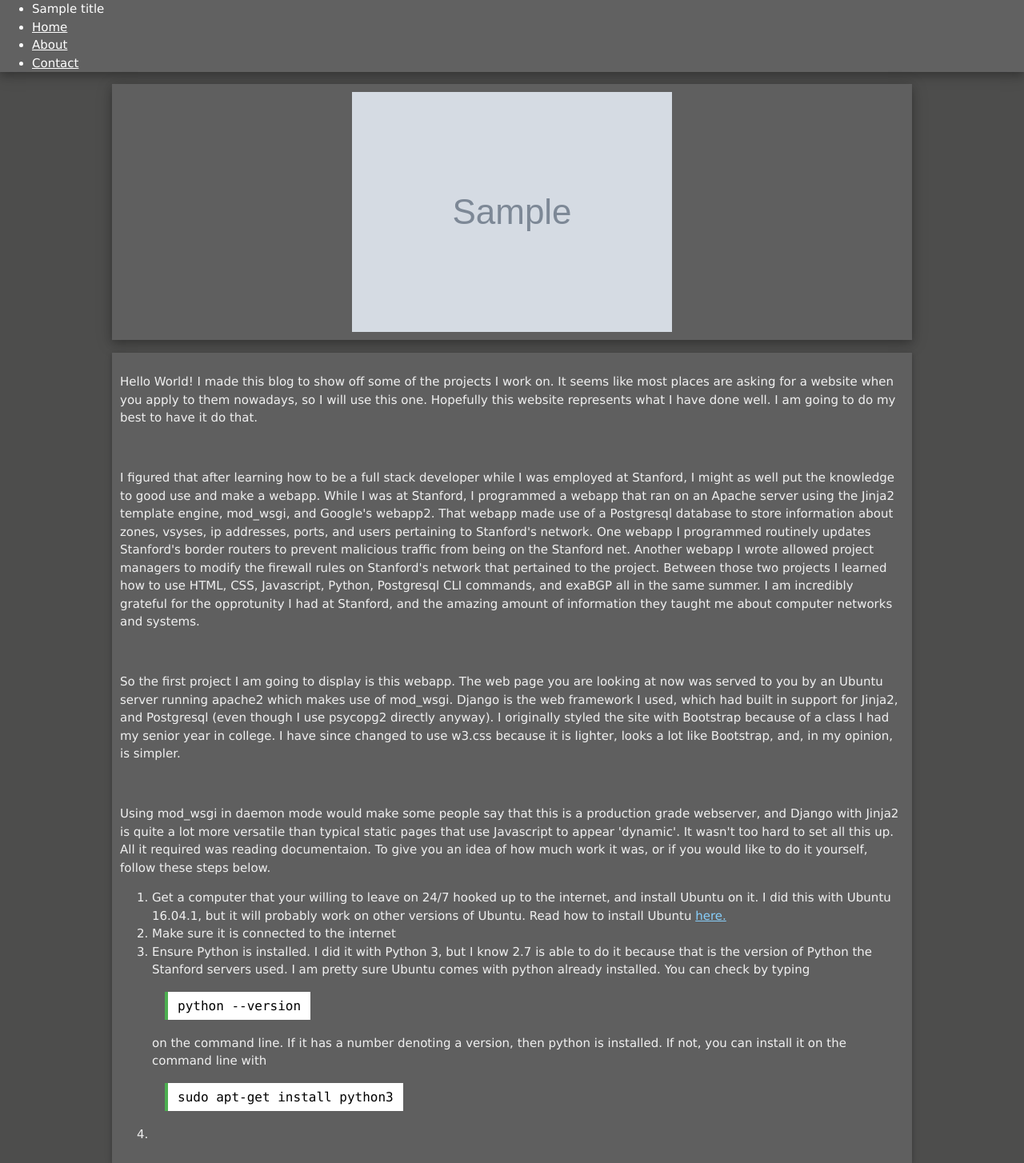
After one commit to Pillager225/djangoStuff, a Python web app: template blog/templates/entry0.html in a window 1280 px wide. The commit adds this page. Shown: the whole page at 80% size. Run offline with Jinja, Linux system fonts and the light colour scheme; the template is opened without the code that fills it: most values are stand-ins (such as "Sample title", 1, 10 or a date in 2020); grey boxes marked "Sample" are stand-in pictures; some libraries are stand-ins or nearby versions.

Commit message:
went back to w3-code

```diff
--- /dev/null
+++ b/blog/static/css/blogStyles.css
@@ -0,0 +1,23 @@
+.blog {
+	background-color: #4d4d4c;
+	color: #f0f0f0;
+}
+
+.blogcard {
+	background-color: #5f5f5f;
+	max-width:1000px;
+	margin:auto;
+	padding: 10px;
+}
+
+.blogtext {
+	text-align: left;
+}
+
+.blogtext a {
+	color: LightSkyBlue;
+}
+
+.blogtext code {
+	color: black;
+}
--- a/blog/templates/base.html
+++ b/blog/templates/base.html
@@ -11,8 +11,6 @@
 			<link rel="stylesheet" href="http://www.w3schools.com/lib/w3.css" type="text/css"/>
 			<link rel="stylesheet" href="/blog/css/firebugResetStyles.css" type="text/css"/>
 			<link rel="stylesheet" href="/blog/css/blogStyles.css" type="text/css"/>
-			<link rel="stylesheet" href="/blog/css/shStyles/shCore.css" type="text/css"/>
-			<link rel="stylesheet" href="/blog/css/shStyles/shThemeDefault.css" type="text/css"/>
 		{% endblock %}
 		<!-- HTML5 shim and Respond.js for IE8 support of HTML5 elements and media queries -->
 		<!-- WARNING: Respond.js doesn't work if you view the page via file:// -->
@@ -30,8 +28,6 @@
 			<li><a href="#contact">Contact</a></li>
 		</ul>
 		{% block content %}{% endblock %}
-		{% block scripts %}
-			<script type="text/javascript" src="/blog/js/shScripts/shCore.js"></script>
-		{% endblock %}
+		{% block scripts %}{% endblock %}
 	</body>
 </html>
--- /dev/null
+++ b/blog/templates/blogEntryBase.html
@@ -0,0 +1,13 @@
+{% extends "templates/base.html" %}
+{%- block projectName %}{{ title }}{% endblock %}
+{%- block title %}{{ title }}{% endblock %}
+{%- block content %}
+	<div class="w3-container w3-center">
+		{%- if image != "" %}
+			<div class="blogcard w3-card-4">
+				<img src="{{ image }}">
+			</div>
+		{%- endif %}
+		{%- block blogEntry %} {%- endblock %}
+	</div>
+{%- endblock %}
--- /dev/null
+++ b/blog/templates/entry0.html
@@ -0,0 +1,32 @@
+{% extends "templates/blogEntryBase.html" %}
+{%- block blogEntry %}
+<div class="w3-card blogcard blogtext w3-margin-top">
+	<p>Hello World! I made this blog to show off some of the projects I work on. It seems like most places are asking for a website when you apply to them nowadays, so I will use this one. Hopefully this website represents what I have done well. I am going to do my best to have it do that.</p>
+	<br>
+	<p>I figured that after learning how to be a full stack developer while I was employed at Stanford, I might as well put the knowledge to good use and make a webapp. While I was at Stanford, I programmed a webapp that ran on an Apache server using the Jinja2 template engine, mod_wsgi, and Google's webapp2. That webapp made use of a Postgresql database to store information about zones, vsyses, ip addresses, ports, and users pertaining to Stanford's network. One webapp I programmed routinely updates Stanford's border routers to prevent malicious traffic from being on the Stanford net. Another webapp I wrote allowed project managers to modify the firewall rules on Stanford's network that pertained to the project. Between those two projects I learned how to use HTML, CSS, Javascript, Python, Postgresql CLI commands, and exaBGP all in the same summer. I am incredibly grateful for the opprotunity I had at Stanford, and the amazing amount of information they taught me about computer networks and systems.</p>
+	<br>
+	<p>So the first project I am going to display is this webapp. The web page you are looking at now was served to you by an Ubuntu server running apache2 which makes use of mod_wsgi. Django is the web framework I used, which had built in support for Jinja2, and Postgresql (even though I use psycopg2 directly anyway). I originally styled the site with Bootstrap because of a class I had my senior year in college. I have since changed to use w3.css because it is lighter, looks a lot like Bootstrap, and, in my opinion, is simpler.</p>
+	<br>
+	<p>Using mod_wsgi in daemon mode would make some people say that this is a production grade webserver, and Django with Jinja2 is quite a lot more versatile than typical static pages that use Javascript to appear 'dynamic'. It wasn't too hard to set all this up. All it required was reading documentaion. To give you an idea of how much work it was, or if you would like to do it yourself, follow these steps below.</p>
+	<ol>
+		<li>Get a computer that your willing to leave on 24/7 hooked up to the internet, and install Ubuntu on it. I did this with Ubuntu 16.04.1, but it will probably work on other versions of Ubuntu. Read how to install Ubuntu
+			<a target="_blank" href="https://help.ubuntu.com/community/Installation">here.</a>
+		</li>
+		<li>Make sure it is connected to the internet</li>
+		<li>Ensure Python is installed. I did it with Python 3, but I know 2.7 is able to do it because that is the version of Python the Stanford servers used. I am pretty sure Ubuntu comes with python already installed. You can check by typing
+			<br>
+			<br>
+			<code class="w3-code w3-margin">python --version</code>
+			<br>
+			<br>
+			on the command line. If it has a number denoting a version, then python is installed. If not, you can install it on the command line with
+			<br>
+			<br>
+			<code class="w3-code w3-margin">sudo apt-get install python3</code>
+			<br>
+			<br>
+		</li>
+		<li>
+	</ol>
+</div>
+{%- endblock %}
```
